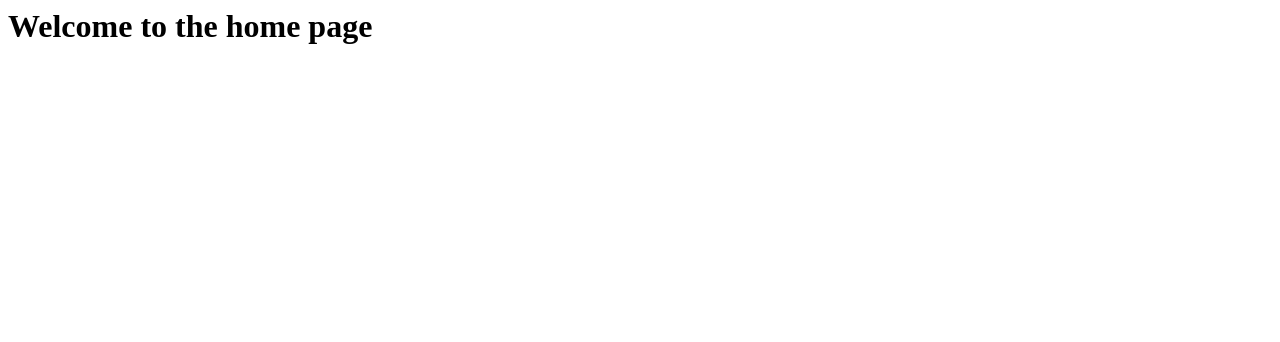
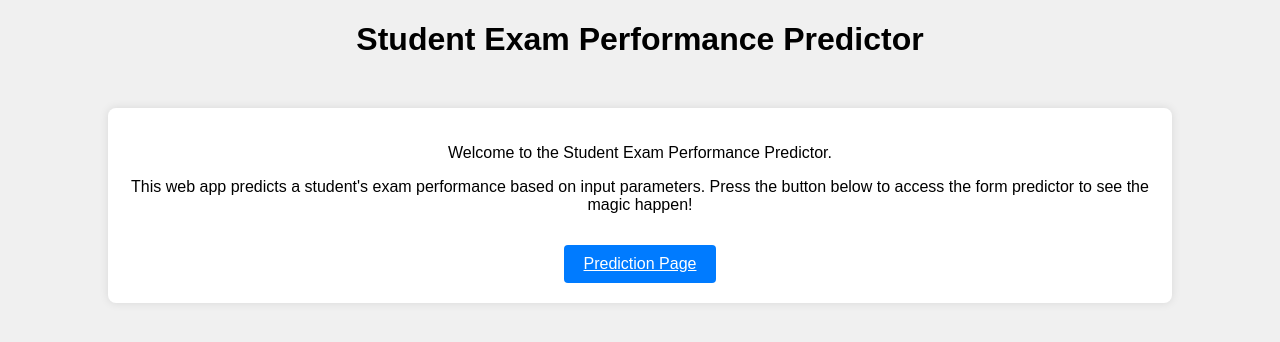
Before and after one commit to MikeyLamb/end-to-end-MLops, a Flask app: page / in a window 1280 px wide. Shown: the top 342 px of the page. Run offline with Flask 3, Linux system fonts and the light colour scheme.

Commit message:
Finalising css

```diff
--- a/static/styles.css
+++ b/static/styles.css
@@ -12,7 +12,7 @@ body {
     background-color: #fff;
     padding: 20px;
     margin: 50px auto;
-    width: 400px;
+    width: 80%;
     box-shadow: 0 0 10px rgba(0, 0, 0, 0.1);
     border-radius: 8px;
 }
@@ -59,3 +59,12 @@ h2 {
     font-size: 18px;
     color: #333;
 }
+
+.btn-center {
+    text-align: center;
+}
+
+.btn-center .btn {
+    display: inline-block;
+    margin-top: 15px; /* Adjust the margin as needed */
+}
--- a/templates/index.html
+++ b/templates/index.html
@@ -1 +1,25 @@
-<h1>Welcome to the home page</h1>
+<!-- index.html -->
+
+<!DOCTYPE html>
+<html lang="en">
+<head>
+    <meta charset="UTF-8">
+    <meta name="viewport" content="width=device-width, initial-scale=1.0">
+    <link rel="stylesheet" href="{{ url_for('static', filename='styles.css') }}">
+    <title>Student Exam Performance Predictor</title>
+</head>
+<body>
+    <div class="container">
+        <div class="form-wrapper btn-center">
+            <header>
+                <h1>Student Exam Performance Predictor</h1>
+            </header>
+            <section  class="login">
+                <p>Welcome to the Student Exam Performance Predictor.</p>
+                <p>This web app predicts a student's exam performance based on input parameters. Press the button below to access the form predictor to see the magic happen!</p>
+                <a href="{{ url_for('predict_datapoint') }}" class="btn">Prediction Page</a>
+            </section>
+        </div>
+    </div>
+</body>
+</html>
```
Also changed, not shown: templates/home.html (+3 -4 lines).
